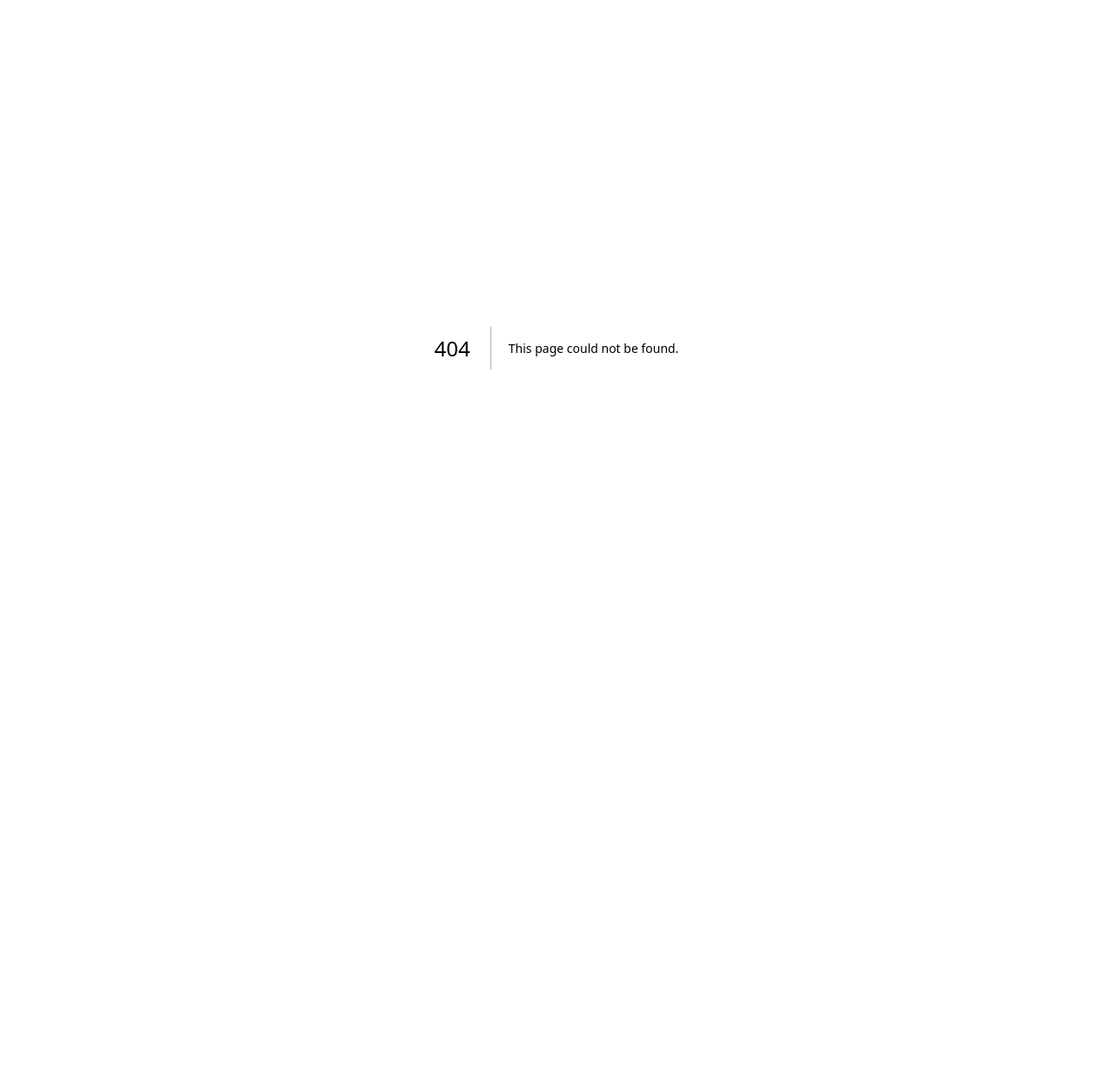
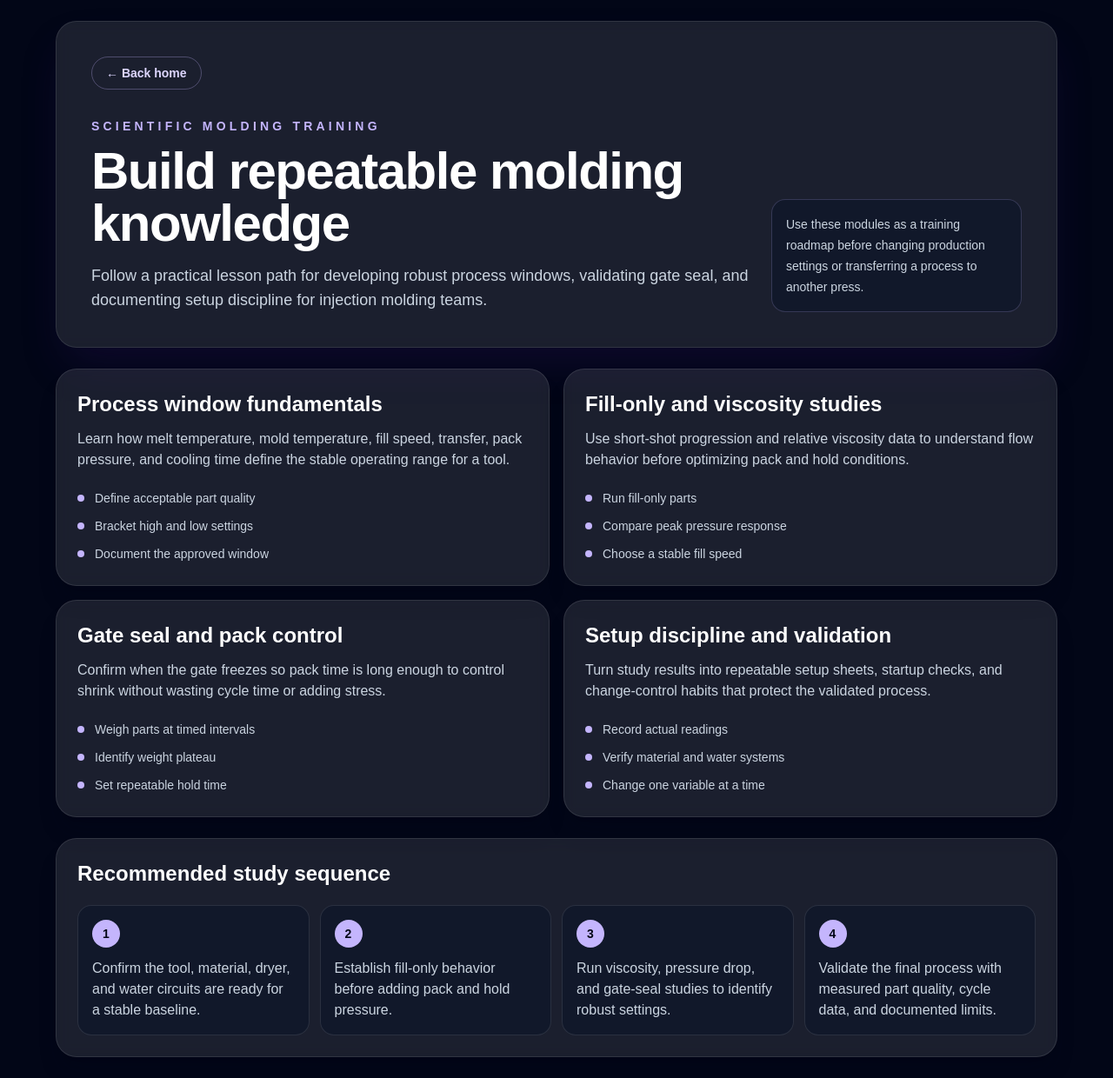
Before and after one commit to scottgraham2882-collab/molding-mentor-ai, a Next.js app: page /lessons in a window 1280 px wide. Before the commit this address had no page. Shown: the whole page at 87% size. Before the commit the page ends 800 px from the top, so only its background shows below. Built offline with nearby package versions, Linux system fonts and the light colour scheme.

Commit message:
Add scientific molding lessons page

```diff
--- /dev/null
+++ b/app/lessons/page.tsx
@@ -0,0 +1,102 @@
+import Link from "next/link";
+
+const lessonModules = [
+  {
+    title: "Process window fundamentals",
+    description:
+      "Learn how melt temperature, mold temperature, fill speed, transfer, pack pressure, and cooling time define the stable operating range for a tool.",
+    topics: ["Define acceptable part quality", "Bracket high and low settings", "Document the approved window"],
+  },
+  {
+    title: "Fill-only and viscosity studies",
+    description:
+      "Use short-shot progression and relative viscosity data to understand flow behavior before optimizing pack and hold conditions.",
+    topics: ["Run fill-only parts", "Compare peak pressure response", "Choose a stable fill speed"],
+  },
+  {
+    title: "Gate seal and pack control",
+    description:
+      "Confirm when the gate freezes so pack time is long enough to control shrink without wasting cycle time or adding stress.",
+    topics: ["Weigh parts at timed intervals", "Identify weight plateau", "Set repeatable hold time"],
+  },
+  {
+    title: "Setup discipline and validation",
+    description:
+      "Turn study results into repeatable setup sheets, startup checks, and change-control habits that protect the validated process.",
+    topics: ["Record actual readings", "Verify material and water systems", "Change one variable at a time"],
+  },
+];
+
+const studySequence = [
+  "Confirm the tool, material, dryer, and water circuits are ready for a stable baseline.",
+  "Establish fill-only behavior before adding pack and hold pressure.",
+  "Run viscosity, pressure drop, and gate-seal studies to identify robust settings.",
+  "Validate the final process with measured part quality, cycle data, and documented limits.",
+];
+
+export default function LessonsPage() {
+  return (
+    <main className="min-h-screen bg-slate-950 px-4 py-6 text-slate-100 sm:px-6 lg:px-8">
+      <div className="mx-auto w-full max-w-6xl">
+        <header className="rounded-3xl border border-white/10 bg-white/10 p-5 shadow-2xl shadow-violet-950/30 backdrop-blur sm:p-8 lg:p-10">
+          <Link
+            href="/"
+            className="inline-flex items-center rounded-full border border-violet-300/30 px-4 py-2 text-sm font-semibold text-violet-200 transition hover:border-violet-200 hover:bg-violet-300/10"
+          >
+            ← Back home
+          </Link>
+          <p className="mt-8 text-sm font-semibold uppercase tracking-[0.3em] text-violet-300">
+            Scientific Molding Training
+          </p>
+          <div className="mt-3 grid gap-4 lg:grid-cols-[1fr_18rem] lg:items-end">
+            <div>
+              <h1 className="text-4xl font-bold tracking-tight text-white sm:text-5xl lg:text-6xl">
+                Build repeatable molding knowledge
+              </h1>
+              <p className="mt-4 max-w-3xl text-base leading-7 text-slate-300 sm:text-lg">
+                Follow a practical lesson path for developing robust process windows, validating gate seal, and documenting setup discipline for injection molding teams.
+              </p>
+            </div>
+            <div className="rounded-2xl border border-violet-300/20 bg-slate-900/70 p-4 text-sm leading-6 text-slate-300">
+              Use these modules as a training roadmap before changing production settings or transferring a process to another press.
+            </div>
+          </div>
+        </header>
+
+        <section className="mt-6 grid gap-4 md:grid-cols-2">
+          {lessonModules.map((module) => (
+            <article
+              key={module.title}
+              className="rounded-3xl border border-white/10 bg-white/10 p-5 shadow-xl shadow-slate-950/20 backdrop-blur transition hover:-translate-y-1 hover:border-violet-300/40 sm:p-6"
+            >
+              <h2 className="text-2xl font-bold text-white">{module.title}</h2>
+              <p className="mt-3 text-sm leading-6 text-slate-300 sm:text-base">{module.description}</p>
+              <ul className="mt-5 space-y-2 text-sm leading-6 text-slate-300">
+                {module.topics.map((topic) => (
+                  <li key={topic} className="flex gap-3">
+                    <span className="mt-2 h-2 w-2 shrink-0 rounded-full bg-violet-300" />
+                    <span>{topic}</span>
+                  </li>
+                ))}
+              </ul>
+            </article>
+          ))}
+        </section>
+
+        <section className="mt-6 rounded-3xl border border-white/10 bg-white/10 p-5 shadow-xl shadow-slate-950/20 backdrop-blur sm:p-6">
+          <h2 className="text-2xl font-bold text-white">Recommended study sequence</h2>
+          <ol className="mt-5 grid gap-3 text-sm leading-6 text-slate-300 sm:text-base lg:grid-cols-4">
+            {studySequence.map((step, index) => (
+              <li key={step} className="rounded-2xl border border-white/10 bg-slate-900/70 p-4">
+                <span className="flex h-8 w-8 items-center justify-center rounded-full bg-violet-300 text-sm font-bold text-slate-950">
+                  {index + 1}
+                </span>
+                <p className="mt-3">{step}</p>
+              </li>
+            ))}
+          </ol>
+        </section>
+      </div>
+    </main>
+  );
+}
--- a/app/page.tsx
+++ b/app/page.tsx
@@ -27,7 +27,7 @@ const dashboardCards: DashboardCard[] = [
     title: "Scientific Molding Training",
     description:
       "Build a structured learning path for process windows, gate seal studies, viscosity curves, and setup discipline.",
-    status: "Coming Soon",
+    href: "/lessons",
     accent: "from-violet-300 to-fuchsia-400",
   },
   {
```
